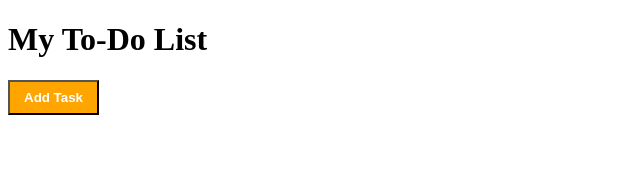
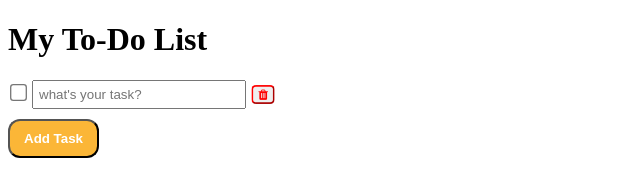
Before and after one commit to tonehhh/to-do-list, a plain HTML site: page index.html in a window 1280 px wide. Both pictures are taken after a click on the button "Add Task". Shown: the whole page, without its empty margins (0-640 px from the left). Drawn offline with Linux system fonts and the light colour scheme.

Commit message:
added trash button and style

```diff
--- a/index.html
+++ b/index.html
@@ -5,8 +5,9 @@
     <meta http-equiv="X-UA-Compatible" content="IE=edge">
     <meta name="viewport" content="width=device-width, initial-scale=1.0">
     <title>My To-Do List</title>
+    <link rel="stylesheet" href="https://cdnjs.cloudflare.com/ajax/libs/font-awesome/4.7.0/css/font-awesome.min.css">
     <link rel="stylesheet" href="style.css">
-    <script src="script.js"></script>
+
 </head>
 <body>
     <header>
@@ -15,10 +16,16 @@
     <div id="items"></div>
         <template id="itemTemplate">
             <div class="item">
+                <form>
                 <input type="checkbox" class="item-completed">
                 <input type="text" class="item-description" placeholder="what's your task?">
+                <button type="submit" class="trash">
+                    <i class="fa fa-trash" aria-hidden="true" class="bin"></i>
+                </button>
+                </form>
             </div>
         </template>
     <button id="add">Add Task</button>
+    <script src="script.js"></script>
 </body>
 </html>
--- a/script.js
+++ b/script.js
@@ -50,15 +50,19 @@ function refreshList(){
 
     for (const item of items){
         const itemElement = ITEM_TEMPLATE.content.cloneNode(true);
-        const descriptionInput = itemElement.querySelector(".itemdescription");
-        const completedInput = itemElement.querySelector(".itemcompleted");
+        const descriptionInput = itemElement.querySelector(".item-description");
+        const completedInput = itemElement.querySelector(".item-completed");
 
         descriptionInput.value = item.description;
         completedInput.checked = item.completed;
 
-        descriptionInput.addEventListener("change", ( => {
-            updateItem(item, "description", completedInput.checked);
-        }))
+        descriptionInput.addEventListener("change", () => {
+            updateItem(item, "description", completedInput.value);
+        });
+
+        completedInput.addEventListener("change", () => {
+            updateItem(item,"completed", completedInput.checked);
+        });
 
         ITEMS_CONTAINER.append(itemElement);
     }
--- a/style.css
+++ b/style.css
@@ -5,14 +5,37 @@
 }
 
 .item-completed:checked + .item-description{
-    background: white;
+    background: rgb(183, 183, 183);
     text-decoration: line-through;
 }
 
+input[type=checkbox]{
+    transform: scale(1.3);
+}
+
 #add{
-    padding: 8px 14px;
+    padding: 10px 14px;
     font-weight: bold;
-    color: white;
-    background: orange;
+    border-radius: 12px;
+    color: rgb(255, 255, 255);
+    background: rgb(251, 182, 55);
     cursor: pointer;
+    transition-duration: 0.4s;
 }
+
+#add:hover{
+    background: rgb(68, 192, 27);
+}
+
+.trash{
+    transform: scale(0.9);
+    color: rgb(255, 0, 0);
+    -webkit-border-radius: 5px;
+    border-color: rgb(255, 0, 0);
+    cursor: pointer;
+    transition-duration: 0.4s;
+}
+
+.trash:hover{
+    background: rgb(0, 0, 0);
+}
```
